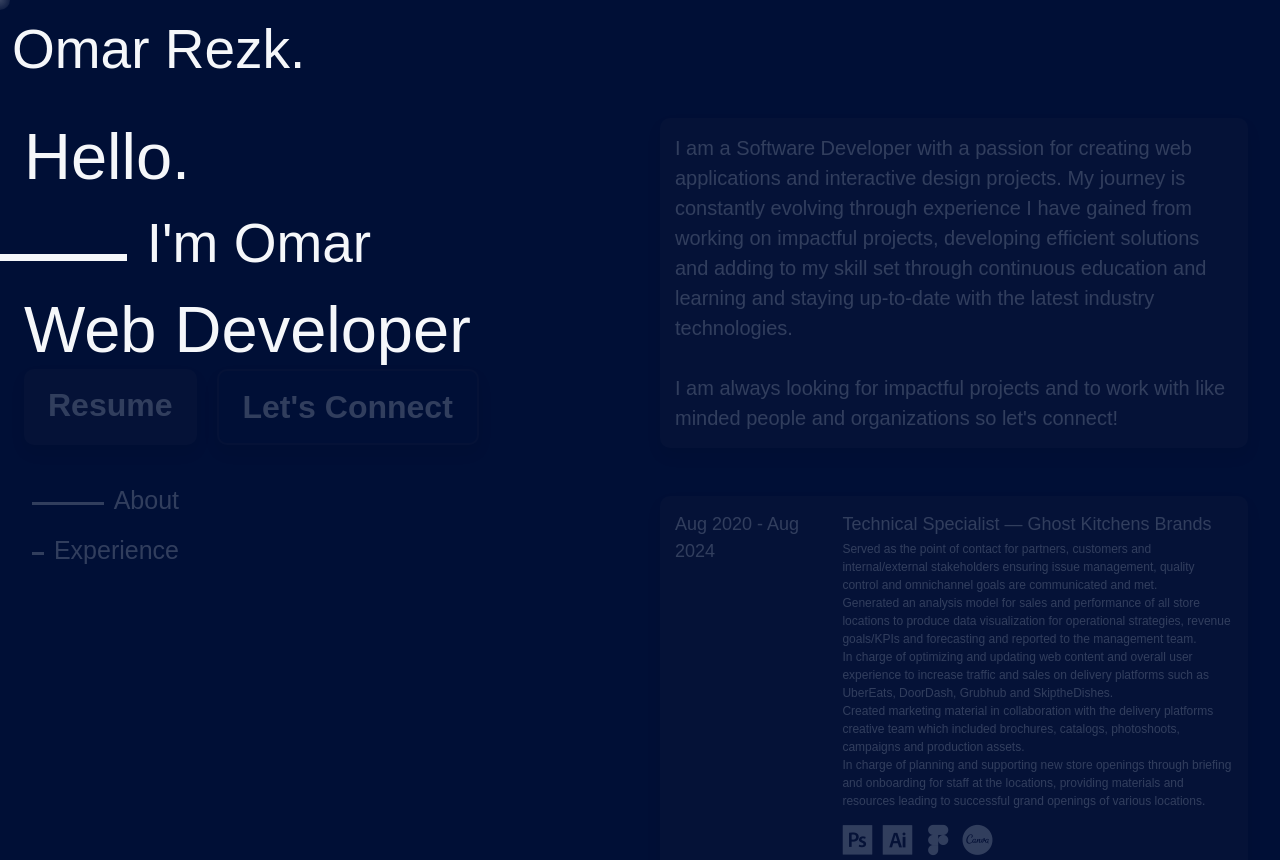
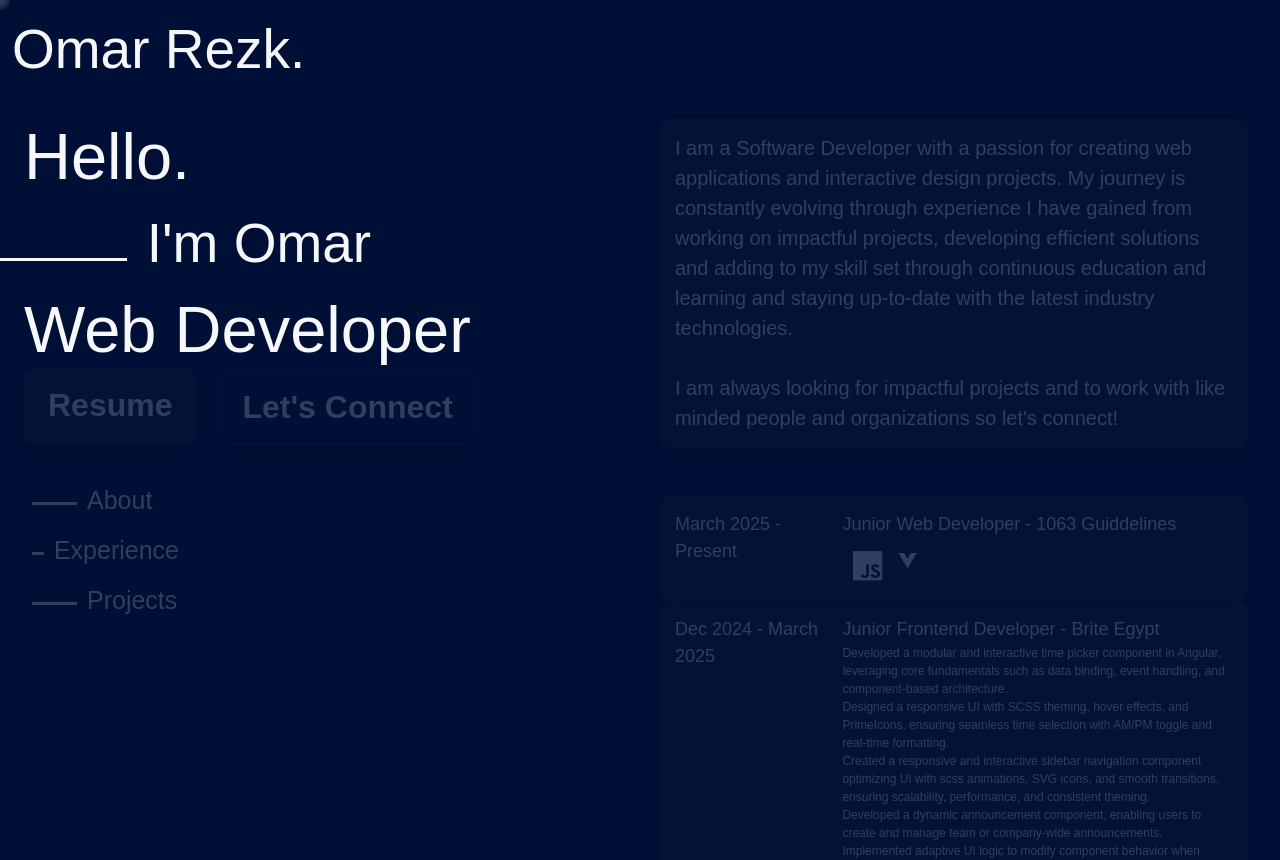
Before and after one commit to rezk-omar/my-portfolio, a Nuxt app: page / in a window 1280 px wide. Shown: the top 860 px of the page. Built offline with nearby package versions, Linux system fonts and the light colour scheme.

Commit message:
updated experience section

```diff
--- a/app/app.vue
+++ b/app/app.vue
@@ -27,15 +27,30 @@
 
       <!-- Navigation below banner -->
       <div class="left-box">
-        <div class="about-box" @click="scrollToSection('about')">
+        <div
+        class="about-box"
+        :class="{ active: activeSection === 'about'}"
+        @click="scrollToSection('about')">
           <div class="line"></div>
           <h1 class="content-text">About</h1>
         </div>
-        <div class="about-box" @click="scrollToSection('experience')">
+        <div
+        class="about-box"
+        :class="{ active: activeSection === 'experience'}"
+        @click="scrollToSection('experience')">
           <div class="line"></div>
           <h1 class="content-text">Experience</h1>
         </div>
+        <div
+        class="about-box"
+        :class="{ active: activeSection === 'projects'}"
+        @click="scrollToSection('projects')">
+          <div class="line"></div>
+          <h1 class="content-text">Projects</h1>
+        </div>
       </div>
+
+      <!-- Skills Section -->
     </div>
 
     <!-- RIGHT SECTION -->
@@ -91,6 +106,7 @@
 export default {
   data() {
     return {
+            activeSection: null,
             skills: [
               { name: 'HTML5', icon: 'devicon-html5-plain' },
               { name: 'JavaScript', icon: 'devicon-javascript-plain' },
@@ -102,6 +118,36 @@ export default {
               { name: 'Angular', icon: 'devicon-angular-plain'}
             ],
             experiences: [
+                {
+                  date: 'March 2025 - Present',
+                  title: 'Junior Web Developer - 1063 Guiddelines',
+                  details: [
+
+                  ],
+                  tools: [
+                    'devicon-nuxt-original',
+                    'devicon-javascript-plain',
+                    'devicon-vuejs-plain',
+                    'devicon-tailwindcss-original'
+
+                  ]
+                },
+                {
+                date: 'Dec 2024 - March 2025',
+                title: 'Junior Frontend Developer - Brite Egypt',
+                details: [
+                  'Developed a modular and interactive time picker component in Angular, leveraging core fundamentals such as data binding, event handling, and component-based architecture.',
+                  'Designed a responsive UI with SCSS theming, hover effects, and PrimeIcons, ensuring seamless time selection with AM/PM toggle and real-time formatting.',
+                  'Created a responsive and interactive sidebar navigation component optimizing UI with scss animations, SVG icons, and smooth transitions, ensuring scalability, performance, and consistent theming.',
+                  'Developed a dynamic announcement component, enabling users to create and manage team or company-wide announcements.',
+                  "Implemented adaptive UI logic to modify component behavior when multiple announcements exist, created a modal popup to display announcements in latest to oldest order, utilizing Angular's component interaction and state management for real-time updates."
+                ],
+                tools: [
+                  'devicon-angular-plain',
+                  'devicon-typescript-plain',
+                  'devicon-figma-plain',
+                ]
+              },
               {
                 date: 'Aug 2020 - Aug 2024',
                 title: 'Technical Specialist — Ghost Kitchens Brands',
@@ -158,6 +204,7 @@ export default {
   },
    methods: {
     scrollToSection(id) {
+      this.activeSection = id;
       const el = document.getElementById(id);
       if (el) {
         el.scrollIntoView({ behavior: 'smooth', block: 'start' });
@@ -172,7 +219,6 @@ export default {
     cursor.style.left = `${e.clientX}px`;
   });
 }
-
 }
 
 </script>
@@ -299,10 +345,9 @@ body {
   margin-bottom: 20px;
 }
 
-
 .banner-line {
   width: 250px;
-  height: 7px;
+  height: 3px;
   background-color: #f5f7fa;
   margin-bottom: 10px;
 }
@@ -374,6 +419,12 @@ body {
   opacity: .2;
 }
 
+.about-box.active {
+  opacity: 1;
+  transform: translateX(10px);
+}
+
+
 .right-box {
   width: 100%;
   display: flex;
@@ -408,7 +459,7 @@ body {
 }
 
 .line {
-  width: 150px;
+  width: 45px;
   height: 3px;
   background-color: #f5f7fa;
   margin-bottom: 10px;
```
